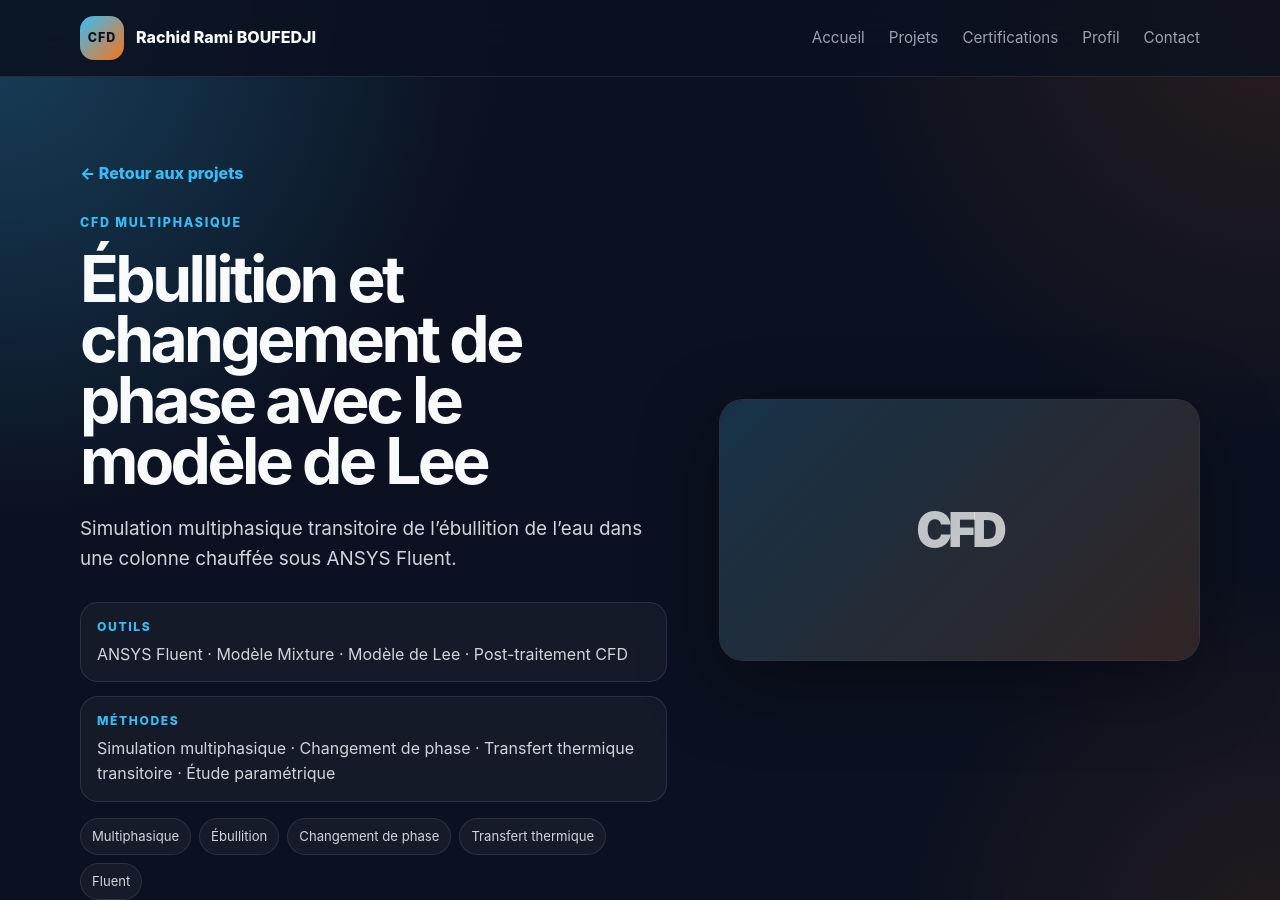
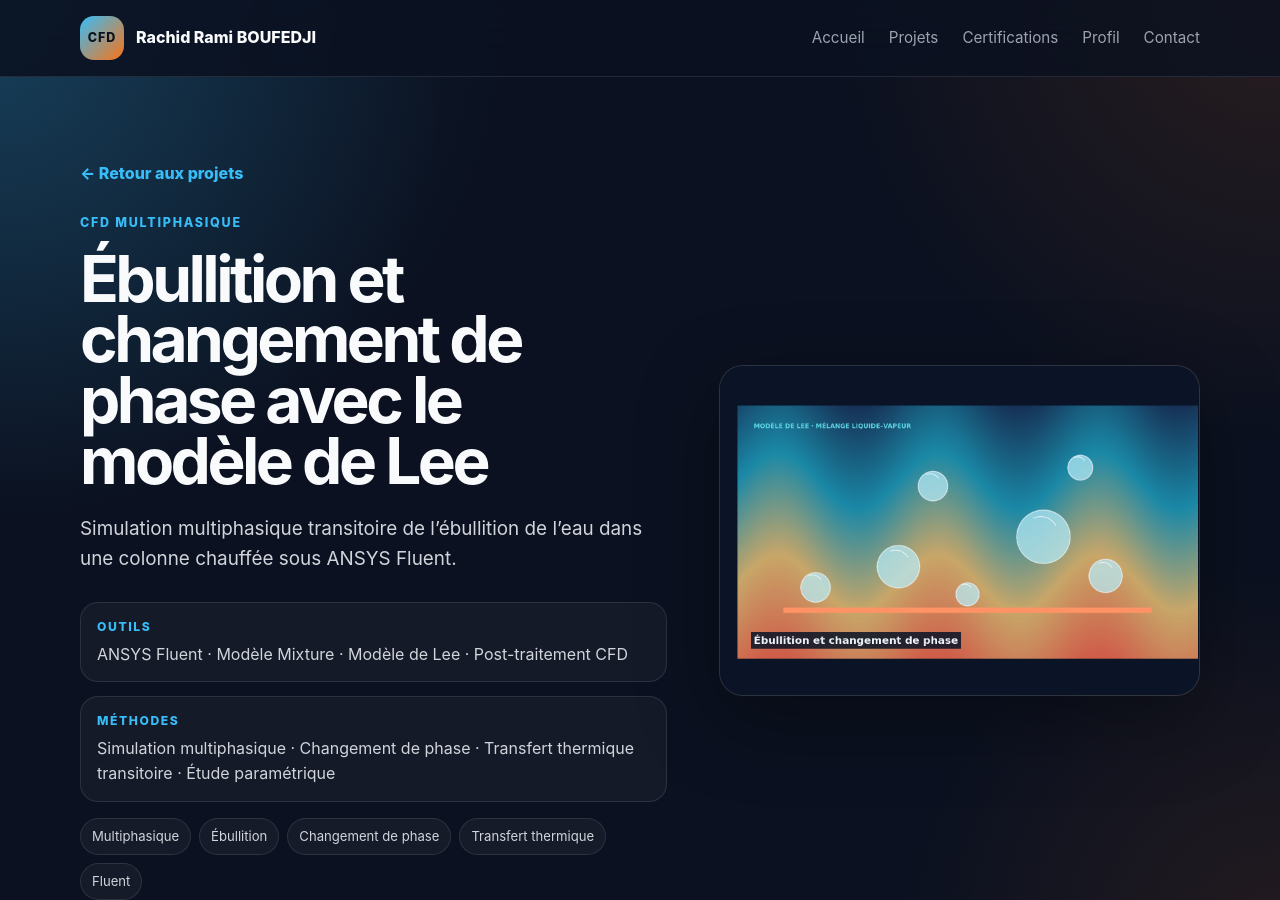
Before and after one commit to ramiboufedji-projets/ramiboufedji-projets.github.io, a Jekyll site: the page built from _projects/ebullition-modele-lee.md, in a window 1280 px wide and 900 px high. Built offline with Jekyll 4.4.1, drawn with Linux system fonts in a browser that asks for light colours.

Commit message:
Fix image path in ebullition-modele-lee.md
Update image path for ebullition-modele-lee project.

```diff
--- a/_projects/ebullition-modele-lee.md
+++ b/_projects/ebullition-modele-lee.md
@@ -4,7 +4,7 @@ subtitle: "Simulation multiphasique transitoire de l’ébullition de l’eau da
 order: 2
 featured: true
 domain: "CFD multiphasique"
-image: ""
+image: "assets/images/ projects/ebullition-modele-lee.png"
 tools:
   - ANSYS Fluent
   - Modèle Mixture
```
